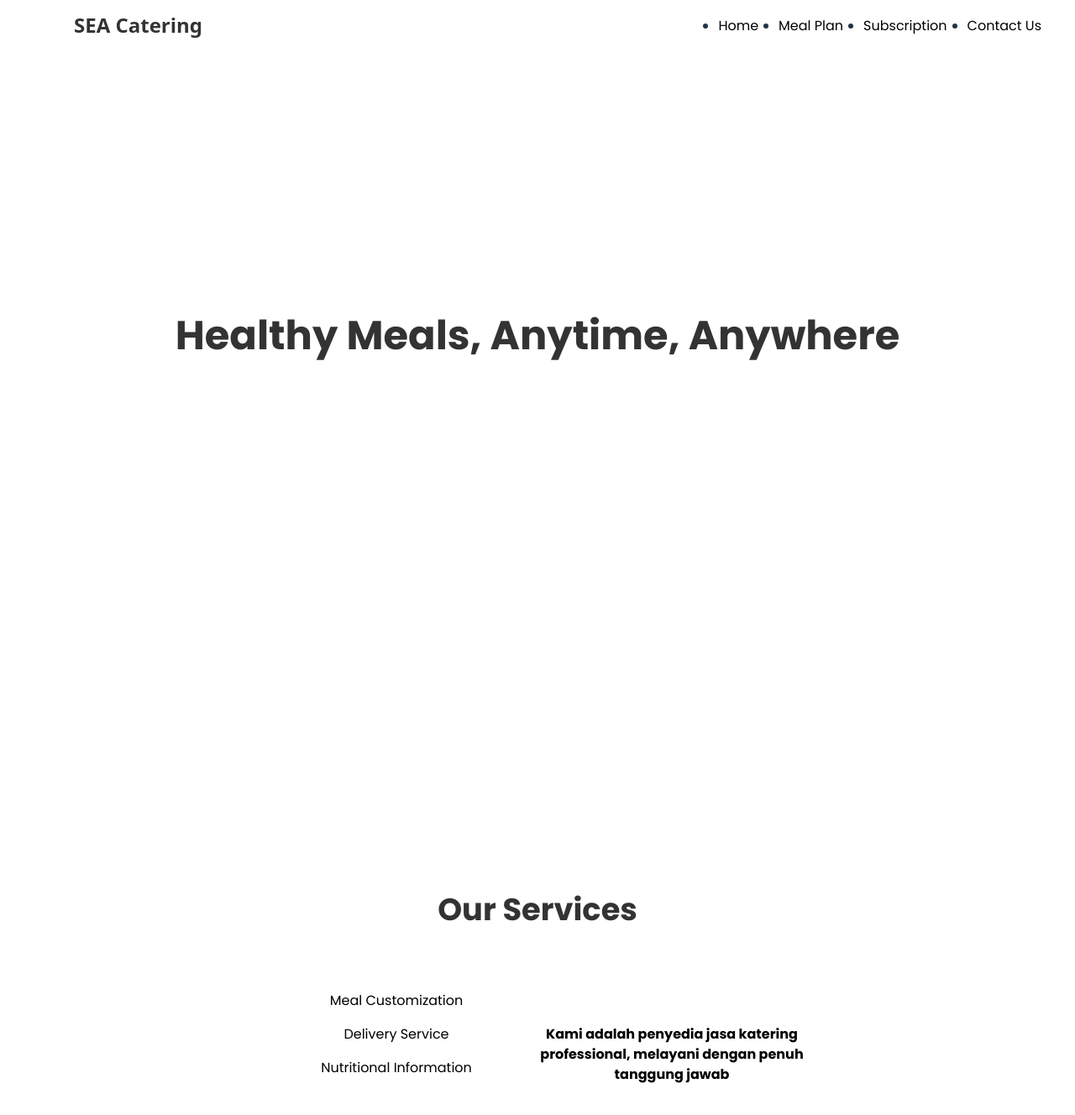
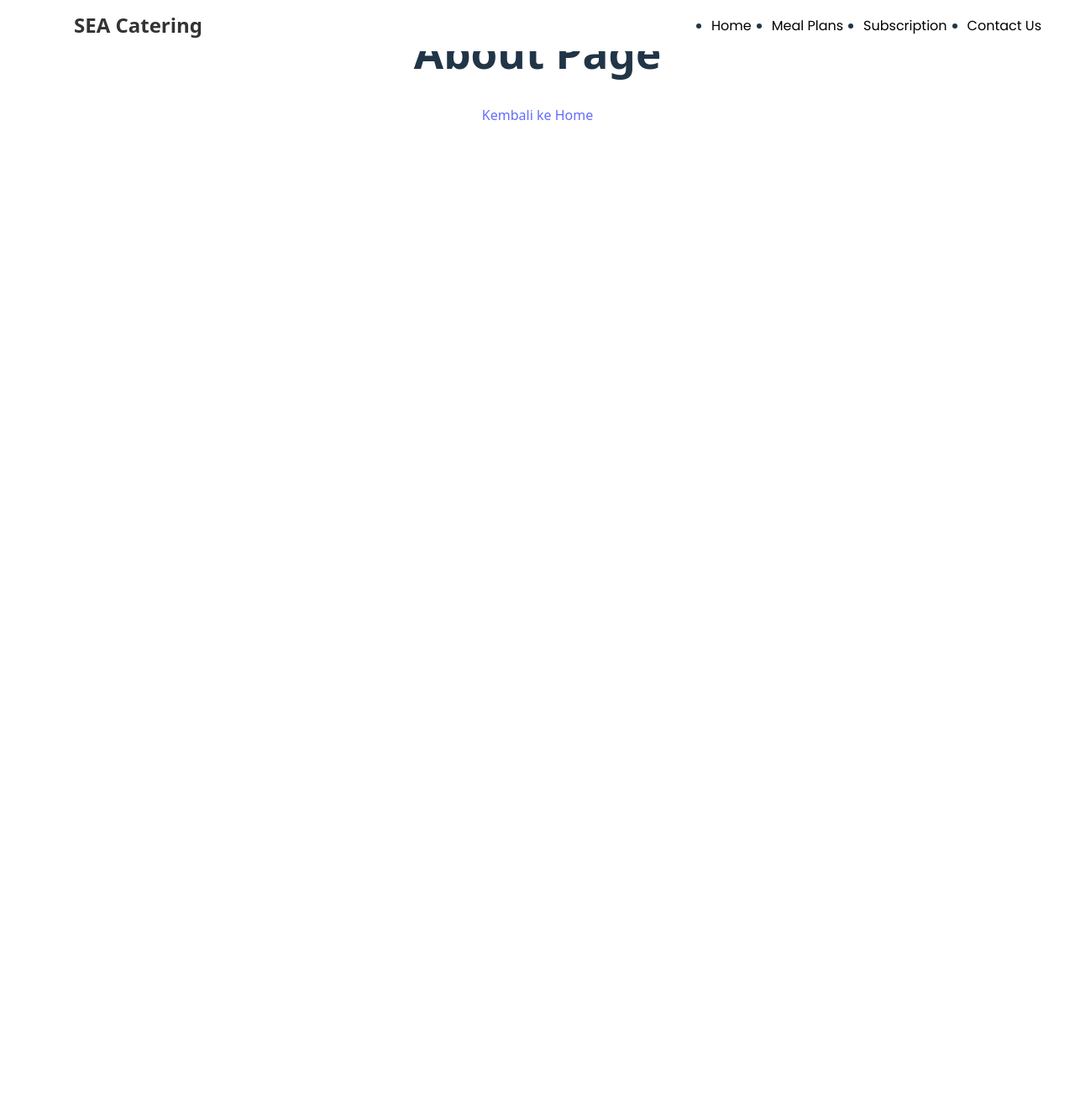
Before and after one commit to AufaSatriatama/SEA-C, a Vue app: page /meal-plans in a window 1280 px wide. Shown: the top 1328 px of the page at 84% size. After the commit the page ends 834 px from the top, so only its background shows below. Built offline with nearby package versions, Linux system fonts and the light colour scheme.

Commit message:
Pre-implement multipage

```diff
--- a/package.json
+++ b/package.json
@@ -9,7 +9,8 @@
     "preview": "vite preview"
   },
   "dependencies": {
-    "vue": "^3.5.13"
+    "vue": "^3.5.13",
+    "vue-router": "^4.5.1"
   },
   "devDependencies": {
     "@tailwindcss/postcss": "^4.1.10",
--- a/src/App.vue
+++ b/src/App.vue
@@ -1,182 +1,32 @@
 
 
 <script setup>
-import { ref } from 'vue'
-import HelloWorld from './components/HelloWorld.vue'
-import SisiKanan from './components/SisiKanan.vue';
-import SisiKiri from './components/SisiKiri.vue';
-
-const items = ['Meal Customization',
-                'Delivery Service',
-                'Nutritional Information']
-const descriptions = [
-  'Berbagai pilihan menu sehat yang dapat disesuaikan dengan kebutuhan diet Anda.',
-  'Dari Banda Aceh hingga Jayapura, kami siap mengantarkan makanan sehat ke seluruh Indonesia.',
-  'Dapatkan informasi lengkap tentang kandungan gizi setiap hidangan yang kami tawarkan.'
-]
-
-const hoveredIndex = ref(null)
-function setHovered(index) {
-  hoveredIndex.value = index
-}
 
 </script>
 
 <template>
+  <div>
+    <router-view />
+  </div>
+
   <nav class="nav-wrapper">
     <div class="nav-div">
       <div class="nav-title">SEA Catering</div>
       <ul class="nav-links">
-        <li ><a href="#home" class="nav-subtitle">Home</a></li>
-        <li ><a href="#MealPlan" class="nav-subtitle">Meal Plan</a></li>
-        <li ><a href="#Subscription" class="nav-subtitle">Subscription</a></li>
-        <li> <a href="#ContactUs" class="nav-subtitle">Contact Us</a></li>
+        <li ><router-link to="/" class="nav-subtitle">Home</router-link></li>
+        <li><router-link to="/meal-plans" class="nav-subtitle">Meal Plans</router-link></li>
+        <li><router-link to="/subscription" class="nav-subtitle">Subscription</router-link></li>
+        <li><router-link to="/contact-us" class="nav-subtitle">Contact Us</router-link></li>
       </ul>
     </div>
   </nav>
-
-  <div class="scrollable">
-    <!--Halaman 1-->
-    <div class="page">
-      <div class="title">Healthy Meals, Anytime, Anywhere</div>
-    </div>
-    <!--Halaman 2-->
-    <div class="page">
-      <!--Bikin div di center-->
-      <p class="title2">Our Services</p>
-      <div class="centerRow">
-        <SisiKiri :items="items" @hover-item="setHovered" />
-        <SisiKanan :text="descriptions[hoveredIndex]" />
-      </div>
-
-
-    </div>
-    <!--Bagian Kontak-->
-    <div class="kontak">
-      <!--Ini untuk nama dan nomor telepon-->
-      <div class="subtitle">
-        <ul class="listKontak">
-          <li>Contact Us</li>
-          <li>Brian</li>
-          <li>081234567890</li>
-
-        </ul>
-      </div>
-      <!--Ini untuk logo-->
-      <div></div>
-    </div>
-
-  </div>
-
-
-
 
   <!--<HelloWorld msg="Vite + Vue" />-->
 </template>
 
 <style scoped>
 
-.abc{
-  color: black;
-  font-size: 2rem; /* text-2xl */
-}
 
-.centerRow {
-  display: flex;
-  width: 50vw;
-  justify-content: center;
-  align-items: center;
-  display: flex;
-  flex-direction: row;
-}
-
-.listKontak{
-  list-style: none;
-  display: flex;
-  flex-direction: column;
-  gap: 1rem; /* space-y-4 */
-  padding: 10px;
-  margin: 0;
-}
-
-.subtitle{
-  font-size: 2xl; /* text-2xl */
-  color: #000000; /* text-gray-600 */
-  font-family: 'Poppins', sans-serif;
-  font-weight: bold;
-  text-align: center;
-  justify-content: center;
-  align-items: center;
-  display: flex;
-}
-
-.kontak{
-  background-color: wheat;
-  width: 100vw; /* w-screen */
-  height: 30vh; /* h-screen */
-  align-items: center;
-  justify-content: space-between;
-  padding-left: 20px;
-  display: flex;
-  flex-direction: row;
-}
-
-.page{
-
-  background-color: rgb(255, 255, 255);
-  width: 100vw; /* w-screen */
-
-  height: 100vh; /* h-screen */
-  justify-content: center;
-  align-items: center;
-  display: flex;
-  flex-direction: column;
-  gap: 2rem; /* space-y-8 */
-
-
-}
-
-.title2{
-  font-weight: bold;
-  font-family: poppins, sans-serif;
-  font-size: 2.3rem; /* text-4xl */
-  color: #333; /* text-gray-800 */
-  text-align: center;
-  justify-content: center;
-  align-items: center;
-}
-
-
-.title{
-  display: flex;
-  font-weight: bold;
-  font-family: poppins, sans-serif;
-  font-size: 3rem; /* text-4xl */
-  color: #333; /* text-gray-800 */
-  text-align: center;
-  justify-content: center;
-  align-items: center;
-}
-
-
-
-.scrollable {
-  position: relative;
-
-  left: 0;
-  right: 0;
-
-  width: 100vw; /* w-screen */
-  overflow-y: hidden;
-  overflow-x: hidden;
-
-
-  display: flex;
-  align-items: center;
-  justify-content: center;
-  flex-direction: column;
-
-}
 
 
 
--- a/src/main.js
+++ b/src/main.js
@@ -1,5 +1,7 @@
 import { createApp } from 'vue'
 import './style.css'
 import App from './App.vue'
+import router from './router'
 
-createApp(App).mount('#app')
+createApp(App).use(router).mount('#app')
+//createApp(App).mount('#app')
--- a/src/style.css
+++ b/src/style.css
@@ -16,7 +16,7 @@
 html{
   margin: 0;
   padding: 0;
-
+  height: 100%;
 
 }
 
@@ -30,6 +30,7 @@ a:hover {
 }
 
 body {
+  position: relative;
   margin: 0;
   padding: 0;
   left: 0;
@@ -37,7 +38,7 @@ body {
   display: block;
   place-items: center;
   width: 100vw;
-  height: 100vh;
+  height: 100%;
   overflow-x: hidden;
 
 }
@@ -72,6 +73,9 @@ button:focus-visible {
 
 #app {
   text-align: center;
+  height: 100%;
+  margin: 0;
+  padding: 0;
 }
 
 @media (prefers-color-scheme: light) {
--- /dev/null
+++ b/src/views/HomePage.vue
@@ -0,0 +1,177 @@
+<template>
+  <div class="scrollable">
+    <!--Halaman 1-->
+    <div class="page">
+      <div class="title">Healthy Meals, Anytime, Anywhere</div>
+    </div>
+    <!--Halaman 2-->
+    <div class="page">
+      <!--Bikin div di center-->
+      <p class="title2">Our Services</p>
+      <div class="centerRow">
+        <SisiKiri :items="items" @hover-item="setHovered" />
+        <SisiKanan :text="descriptions[hoveredIndex]" />
+      </div>
+
+
+
+    </div>
+    <!--Bagian Kontak-->
+    <div class="kontak">
+      <!--Ini untuk nama dan nomor telepon-->
+      <div class="subtitle">
+        <ul class="listKontak">
+          <li>Contact Us</li>
+          <li>Brian</li>
+          <li>081234567890</li>
+
+        </ul>
+      </div>
+      <!--Ini untuk logo-->
+      <div></div>
+    </div>
+
+  </div>
+</template>
+
+<style scoped>
+
+.abc{
+  color: black;
+  font-size: 2rem; /* text-2xl */
+}
+
+.centerRow {
+  display: flex;
+  width: 50vw;
+  justify-content: center;
+  align-items: center;
+  display: flex;
+  flex-direction: row;
+}
+
+.listKontak{
+  list-style: none;
+  display: flex;
+  flex-direction: column;
+  gap: 1rem; /* space-y-4 */
+  padding: 10px;
+  margin: 0;
+}
+
+.subtitle{
+  font-size: 2xl; /* text-2xl */
+  color: #000000; /* text-gray-600 */
+  font-family: 'Poppins', sans-serif;
+  font-weight: bold;
+  text-align: center;
+  justify-content: center;
+  align-items: center;
+  display: flex;
+}
+
+.kontak{
+  position: relative;
+  background-color: wheat;
+  width: 100vw; /* w-screen */
+  height: 30vh; /* h-screen */
+  bottom: 0;
+  align-items: center;
+  justify-content: space-between;
+  padding-left: 20px;
+  display: flex;
+  margin-top: auto;
+  flex-direction: row;
+}
+
+.page{
+
+  background-color: rgb(255, 255, 255);
+  width: 100%; /* w-screen */
+
+  min-height: 100vh; /* h-screen */
+  justify-content: center;
+  align-items: center;
+  display: flex;
+  flex-direction: column;
+  gap: 2rem; /* space-y-8 */
+
+
+}
+
+.title2{
+  font-weight: bold;
+  font-family: poppins, sans-serif;
+  font-size: 2.3rem; /* text-4xl */
+  color: #333; /* text-gray-800 */
+  text-align: center;
+  justify-content: center;
+  align-items: center;
+}
+
+
+.title{
+  display: flex;
+  font-weight: bold;
+  font-family: poppins, sans-serif;
+  font-size: 3rem; /* text-4xl */
+  color: #333; /* text-gray-800 */
+  text-align: center;
+  justify-content: center;
+  align-items: center;
+}
+
+
+
+.scrollable {
+  position: relative;
+
+  left: 0;
+  right: 0;
+
+  width: 100%; /* w-screen */
+  min-height: 100vh;
+  overflow-y: auto;
+  overflow-x: hidden;
+
+
+  display: flex;
+  align-items: center;
+  justify-content: center;
+  flex-direction: column;
+
+}
+
+.link {
+  color: rgb(0, 0, 0);
+  text-decoration: underline;
+  background-color: aqua;
+}
+
+.bb {
+  color: rgb(0, 0, 0);
+  font-size: 2rem;
+}
+</style>
+
+<script setup>
+import { ref } from 'vue'
+import HelloWorld from '../components/HelloWorld.vue'
+import SisiKanan from '../components/SisiKanan.vue';
+import SisiKiri from '../components/SisiKiri.vue';
+
+const items = ['Meal Customization',
+                'Delivery Service',
+                'Nutritional Information']
+const descriptions = [
+  'Berbagai pilihan menu sehat yang dapat disesuaikan dengan kebutuhan diet Anda.',
+  'Dari Banda Aceh hingga Jayapura, kami siap mengantarkan makanan sehat ke seluruh Indonesia.',
+  'Dapatkan informasi lengkap tentang kandungan gizi setiap hidangan yang kami tawarkan.'
+]
+
+const hoveredIndex = ref(null)
+function setHovered(index) {
+  hoveredIndex.value = index
+}
+
+</script>
--- /dev/null
+++ b/src/views/MealPlansPage.vue
@@ -0,0 +1,14 @@
+<template>
+  <div>
+    <h1>About Page</h1>
+    <router-link to="/">Kembali ke Home</router-link>
+  </div>
+</template>
+
+<script>
+
+</script>
+
+<style scoped>
+
+</style>
```
Also changed, not shown: src/router/index.js (added, +15 -0 lines), src/views/ContactPage.vue (added), src/views/SubscriptionPage.vue (added), 1 other file (tests, documents, lock files or other folders).
